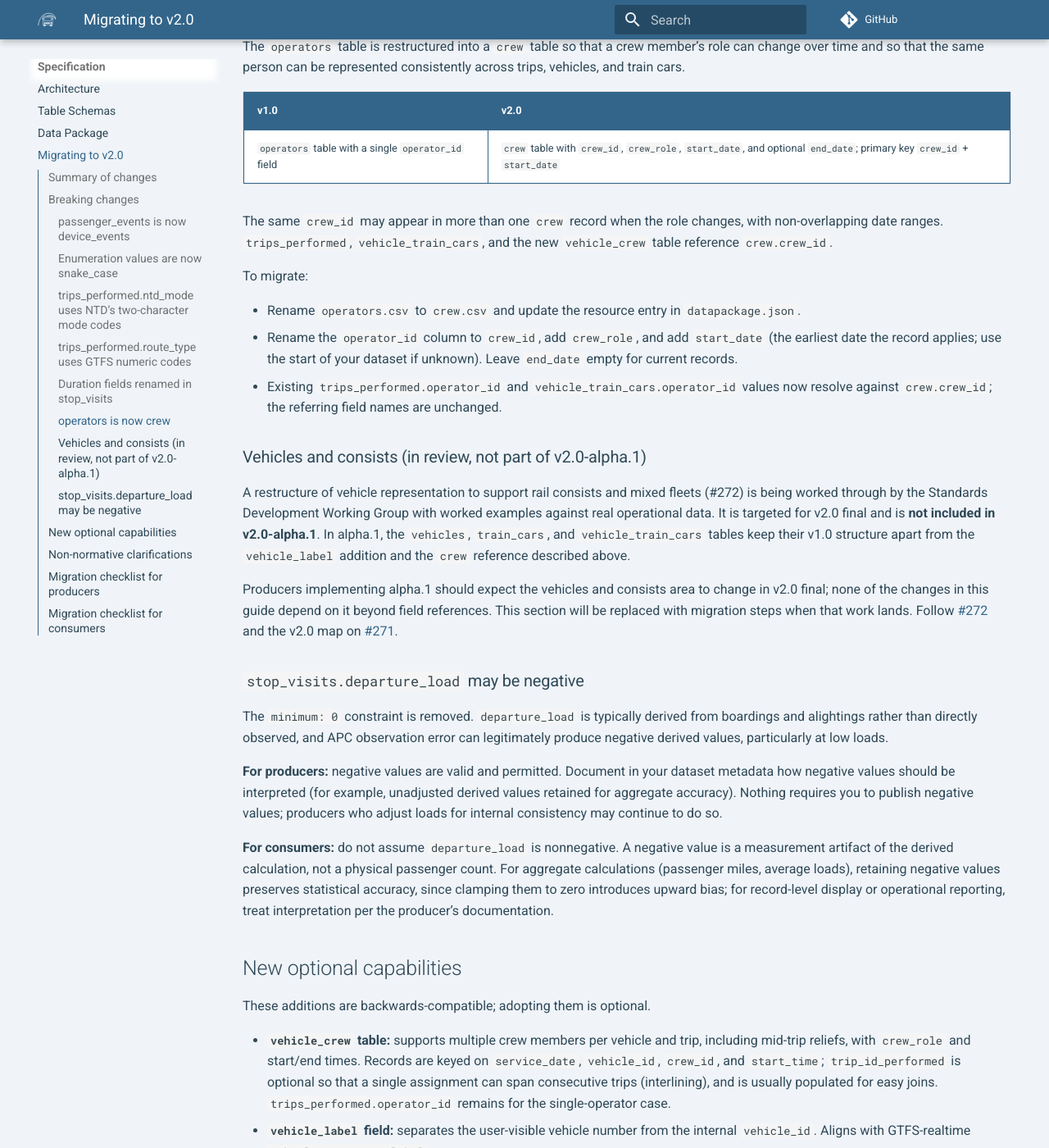
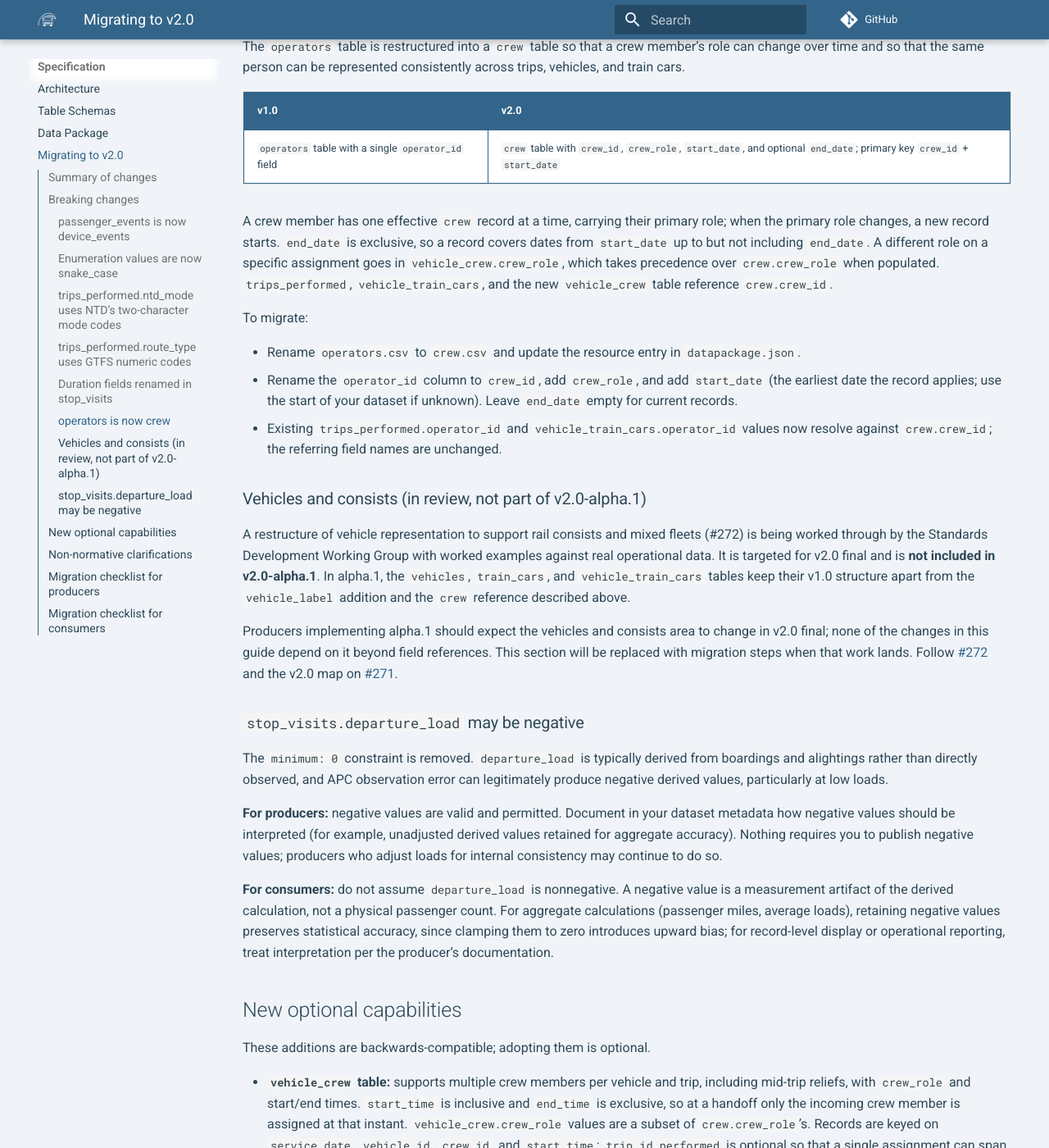
Before and after one commit to gtfs-zone/TIDES, an MkDocs documentation site: the page built from docs/migration-v1-to-v2.md, in a window 1280 px wide and 1400 px high, scrolled down 13279 px. Shown: the whole window at 82% size. Built offline with MkDocs 1.6.1 and Material for MkDocs 9.7.7, drawn with Linux system fonts in a browser that asks for light colours; nearby versions of some CDN libraries; comment, search, counter and statistics services are not loaded; the version menu is left out; some of the changed text lies outside the part shown.

Commit message:
update migration guide crew wording for one effective record and exclusive end_date

```diff
--- a/docs/migration-v1-to-v2.md
+++ b/docs/migration-v1-to-v2.md
@@ -332,7 +332,7 @@ The `operators` table is restructured into a `crew` table so that a crew member'
 |---|---|
 | `operators` table with a single `operator_id` field | `crew` table with `crew_id`, `crew_role`, `start_date`, and optional `end_date`; primary key `crew_id` + `start_date` |
 
-The same `crew_id` may appear in more than one `crew` record when the role changes, with non-overlapping date ranges. `trips_performed`, `vehicle_train_cars`, and the new `vehicle_crew` table reference `crew.crew_id`.
+A crew member has one effective `crew` record at a time, carrying their primary role; when the primary role changes, a new record starts. `end_date` is exclusive, so a record covers dates from `start_date` up to but not including `end_date`. A different role on a specific assignment goes in `vehicle_crew.crew_role`, which takes precedence over `crew.crew_role` when populated. `trips_performed`, `vehicle_train_cars`, and the new `vehicle_crew` table reference `crew.crew_id`.
 
 To migrate:
 
@@ -358,7 +358,7 @@ The `minimum: 0` constraint is removed. `departure_load` is typically derived fr
 
 These additions are backwards-compatible; adopting them is optional.
 
-- **`vehicle_crew` table:** supports multiple crew members per vehicle and trip, including mid-trip reliefs, with `crew_role` and start/end times. Records are keyed on `service_date`, `vehicle_id`, `crew_id`, and `start_time`; `trip_id_performed` is optional so that a single assignment can span consecutive trips (interlining), and is usually populated for easy joins. `trips_performed.operator_id` remains for the single-operator case.
+- **`vehicle_crew` table:** supports multiple crew members per vehicle and trip, including mid-trip reliefs, with `crew_role` and start/end times. `start_time` is inclusive and `end_time` is exclusive, so at a handoff only the incoming crew member is assigned at that instant. `vehicle_crew.crew_role` values are a subset of `crew.crew_role`'s. Records are keyed on `service_date`, `vehicle_id`, `crew_id`, and `start_time`; `trip_id_performed` is optional so that a single assignment can span consecutive trips (interlining), and is usually populated for easy joins. `trips_performed.operator_id` remains for the single-operator case.
 - **`vehicle_label` field:** separates the user-visible vehicle number from the internal `vehicle_id`. Aligns with GTFS-realtime `VehicleDescriptor.label`.
 
 A `device_status` table for tracking device availability was considered during v2.0 development and deferred to a future minor release pending implementation experience (see #253).
@@ -388,5 +388,5 @@ A `device_status` table for tracking device availability was considered during v
 - [ ] Update any matching on `ntd_mode` to the two-character NTD mode codes, and expect it to be empty for trips with no NTD mode.
 - [ ] Update references to the renamed `stop_visits` duration fields.
 - [ ] Remove any assumption that `stop_visits.departure_load` is nonnegative; handle negative derived values per the producer's documented interpretation.
-- [ ] Join `trips_performed.operator_id` and `vehicle_train_cars.operator_id` to `crew.crew_id` (with `start_date`/`end_date` if you need the role at the time); use `vehicle_crew` for full crew assignments.
+- [ ] Join `trips_performed.operator_id` and `vehicle_train_cars.operator_id` to `crew.crew_id` (with `start_date`/`end_date` if you need the role at the time; `end_date` is exclusive); use `vehicle_crew` for full crew assignments, where `vehicle_crew.crew_role` takes precedence when populated.
 - [ ] Expect the vehicles and consists tables to change in v2.0 final; no consumer change is needed for alpha.1.
```
